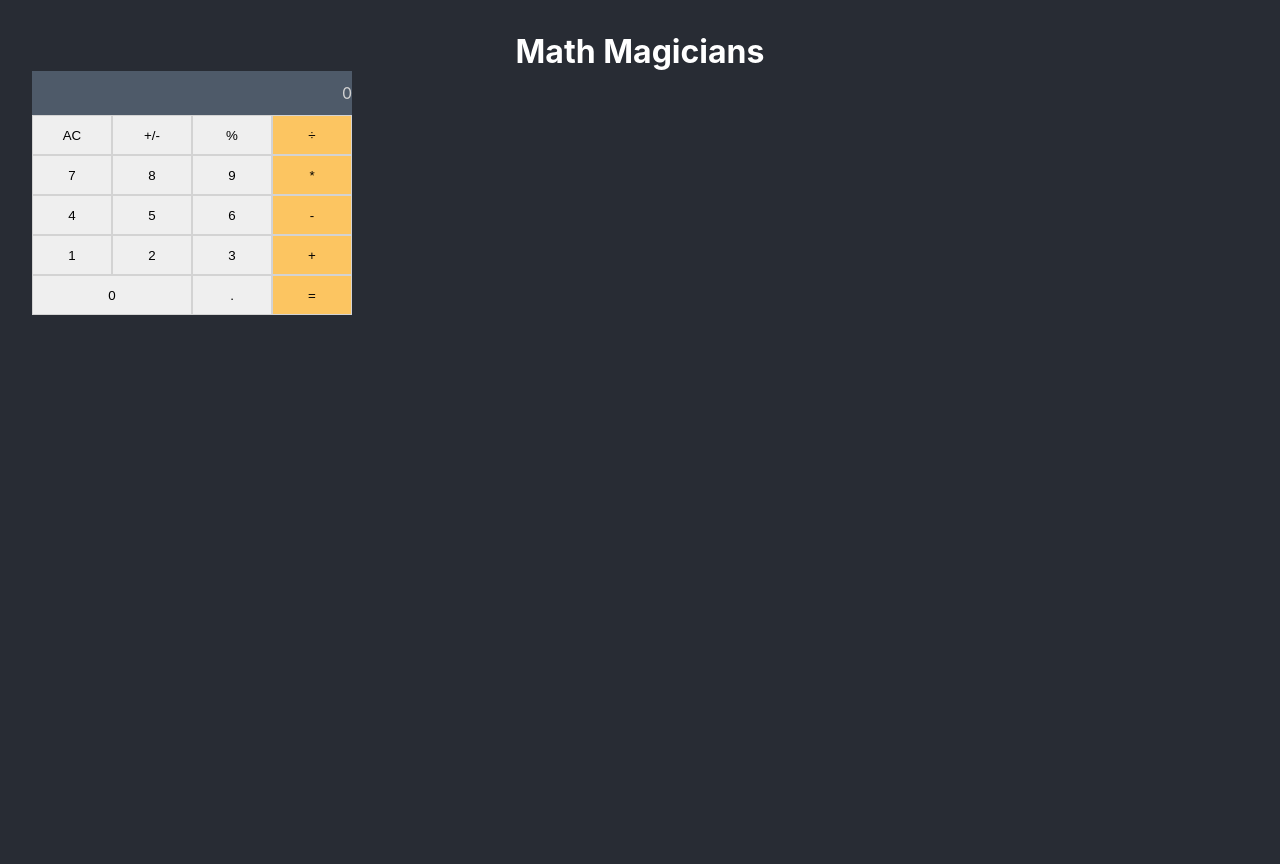
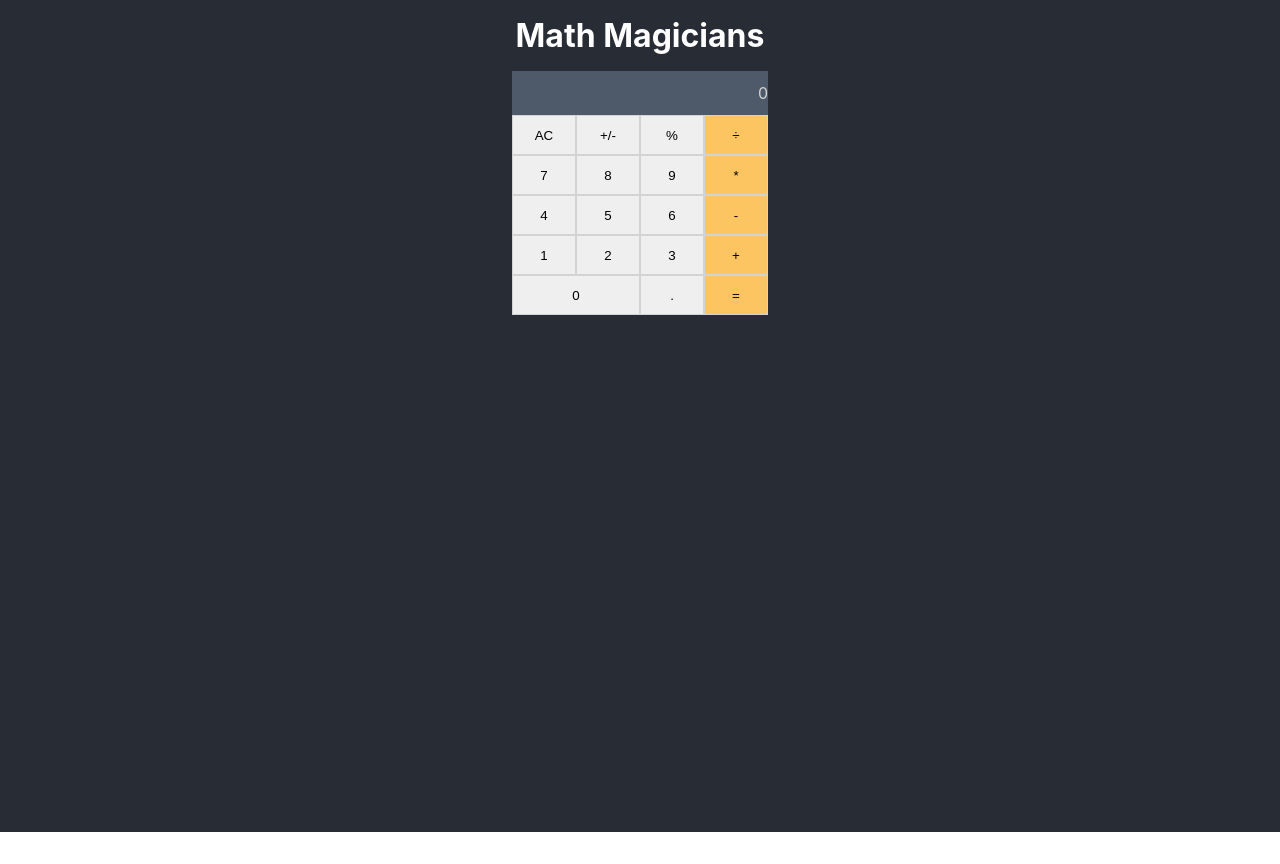
Before and after one commit to mistermaxis/MathMagicians, a React (Create React App) app: page / in a window 1280 px wide. After the commit the page ends 832 px from the top, so only its background shows below. Built offline with nearby package versions, Linux system fonts and the light colour scheme.

Commit message:
Fix linter errors.

```diff
--- a/src/App.css
+++ b/src/App.css
@@ -1,12 +1,16 @@
 .App {
   min-height: 100vh;
   background-color: #282c34;
-  padding: 2rem;
+  padding: 1rem;
+  display: flex;
+  flex-direction: column;
+  align-items: center;
 }
 
 .App-header {
   text-align: center;
   color: white;
+  padding-bottom: 1rem;
 }
 
 .App-header > h1 {
--- a/src/App.js
+++ b/src/App.js
@@ -1,5 +1,5 @@
 import './App.css';
-import Calculator from './components/calculator.js';
+import Calculator from './components/calculator.js'; // eslint-disable-line no-unused-vars
 
 function App() {
   return (
--- a/src/components/calculator.css
+++ b/src/components/calculator.css
@@ -1,8 +1,9 @@
 .calculator-container {
   max-width: 20rem;
   display: grid;
-  grid-template-columns: repeat(4, 1fr);
-  grid-template-areas: "res res res res"
+  grid-template-columns: repeat(4, 4rem);
+  grid-template-areas:
+    "res res res res"
     "ac neg perc divide"
     "n7 n8 n9 mult"
     "n4 n5 n6 minus"
--- a/src/index.js
+++ b/src/index.js
@@ -1,4 +1,4 @@
-import React from 'react';
+import React from 'react'; // eslint-disable-line no-unused-vars
 import ReactDOM from 'react-dom';
 import './index.css';
 import App from './App.js';
```
Lines whose indentation alone changed are shown as unchanged.
